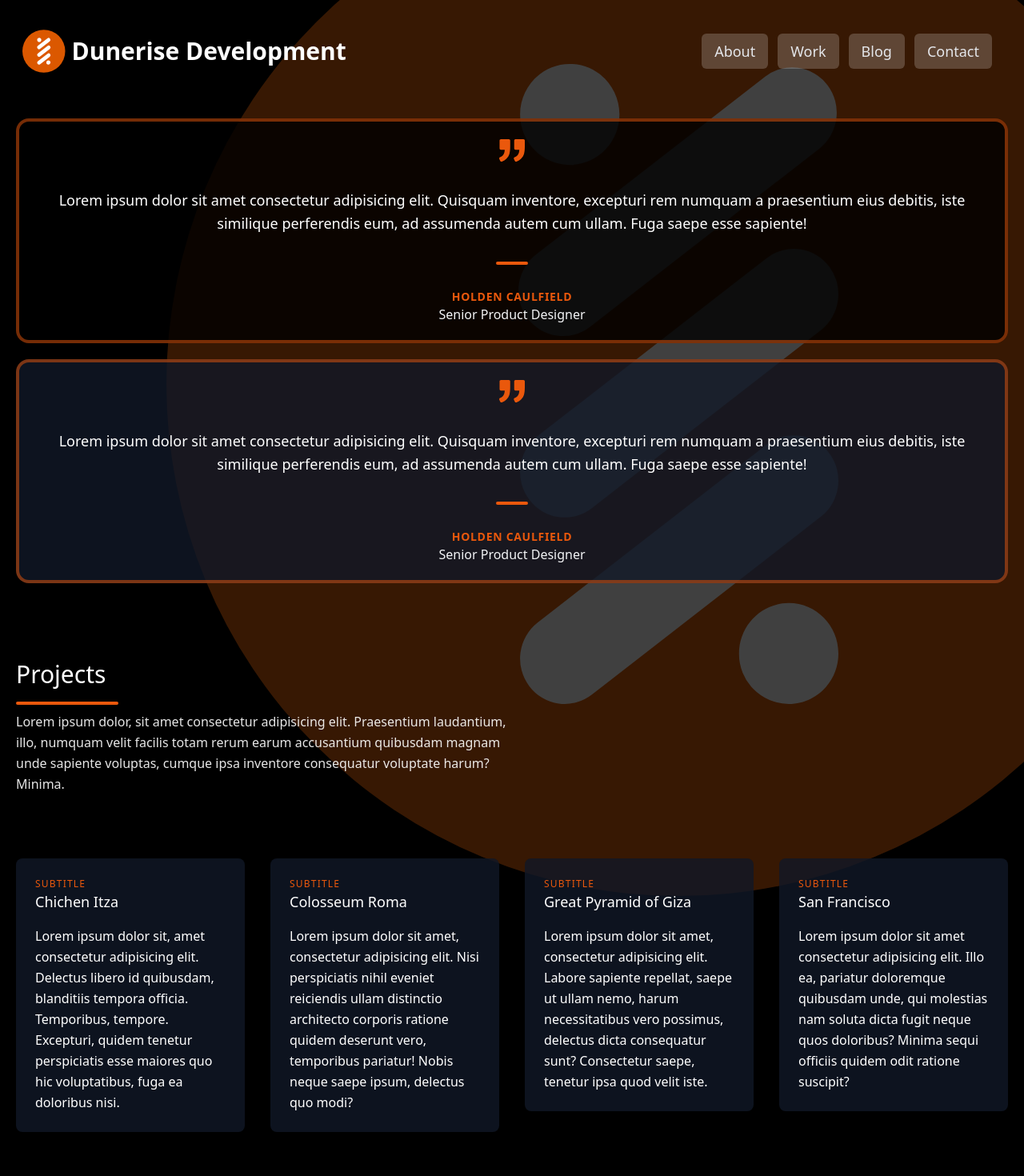
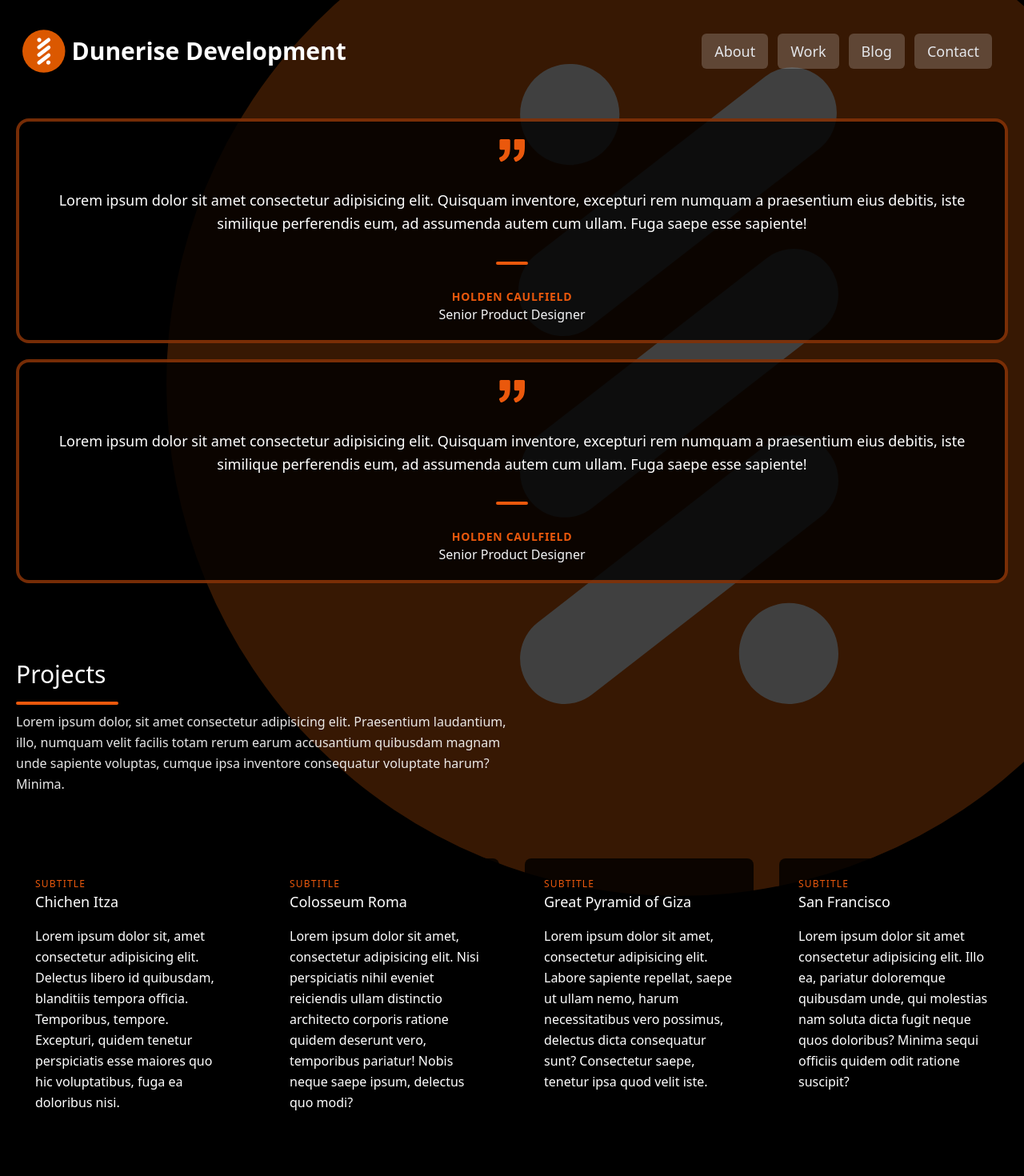
Before and after one commit to ljpassey/CollaborationCoders, a Next.js app in the folder website/: page /work in a window 1280 px wide. Shown: the top 1470 px of the page at 80% size. Built offline with nearby package versions, Linux system fonts and the light colour scheme.

Commit message:
Updated styling and switched colors to black

```diff
--- a/website/app/contact/page.tsx
+++ b/website/app/contact/page.tsx
@@ -2,7 +2,7 @@ import React from 'react'
 
 const page = () => {
   return (
-    <div className="w-full sm:mx-10 mx-5 rounded-2xl bg-opacity-70 bg-gray-900  flex flex-col h-fit justify-center px-10">
+    <div className="w-full sm:mx-10 mx-5 rounded-2xl bg-opacity-70 bg-black  flex flex-col h-fit justify-center px-10">
       <section className="text-gray-200 body-font relative">
         <div className=" py-20 mx-auto">
           <div className="flex flex-col text-center w-full mb-12">
@@ -75,7 +75,6 @@ const page = () => {
                   <br />
                   Pleasant Grove, UT 84062
                 </p>
-
               </div>
             </div>
           </div>
--- a/website/app/work/page.tsx
+++ b/website/app/work/page.tsx
@@ -30,7 +30,7 @@ const page = () => {
           </div>
         </div>
       </section>
-      <section className="h-fit mx-5 my-  text-white rounded-2xl border-4 bg-opacity-80 border-orange-600 bg-gray-900  border-opacity-50  justify-center content-center body-font">
+      <section className="h-fit mx-5 my-  text-white rounded-2xl border-4 bg-opacity-80 border-orange-600 bg-black  border-opacity-50  justify-center content-center body-font">
         <div className="  px-5 py-5">
           <div className=" mx-auto text-center">
             <svg
@@ -73,7 +73,7 @@ const page = () => {
           </div>
           <Link href="/" className="flex flex-wrap -m-4">
             <div className="xl:w-1/4 md:w-1/2 p-4">
-              <div className="bg-gray-900 bg-opacity-80 p-6 rounded-lg">
+              <div className="bg-black bg-opacity-80 p-6 rounded-lg">
                 <h3 className="tracking-widest text-orange-600 text-xs font-medium title-font">
                   SUBTITLE
                 </h3>
@@ -90,7 +90,7 @@ const page = () => {
             </div>
 
             <Link href="" className="xl:w-1/4 md:w-1/2 p-4">
-              <div className="bg-gray-900 bg-opacity-80 p-6 rounded-lg">
+              <div className="bg-black bg-opacity-80 p-6 rounded-lg">
                 <h3 className="tracking-widest text-orange-600 text-xs font-medium title-font">
                   SUBTITLE
                 </h3>
@@ -106,7 +106,7 @@ const page = () => {
               </div>
             </Link>
             <Link href="" className="xl:w-1/4 md:w-1/2 p-4">
-              <div className="bg-gray-900 bg-opacity-80 p-6 rounded-lg">
+              <div className="bg-black bg-opacity-80 p-6 rounded-lg">
                 <h3 className="tracking-widest text-orange-600 text-xs font-medium title-font">
                   SUBTITLE
                 </h3>
@@ -122,7 +122,7 @@ const page = () => {
               </div>
             </Link>
             <Link href="/" className="xl:w-1/4 md:w-1/2 p-4">
-              <div className="bg-gray-900 bg-opacity-80 p-6 rounded-lg">
+              <div className="bg-black bg-opacity-80 p-6 rounded-lg">
                 <h3 className="tracking-widest text-orange-600 text-xs font-medium title-font">
                   SUBTITLE
                 </h3>
```
